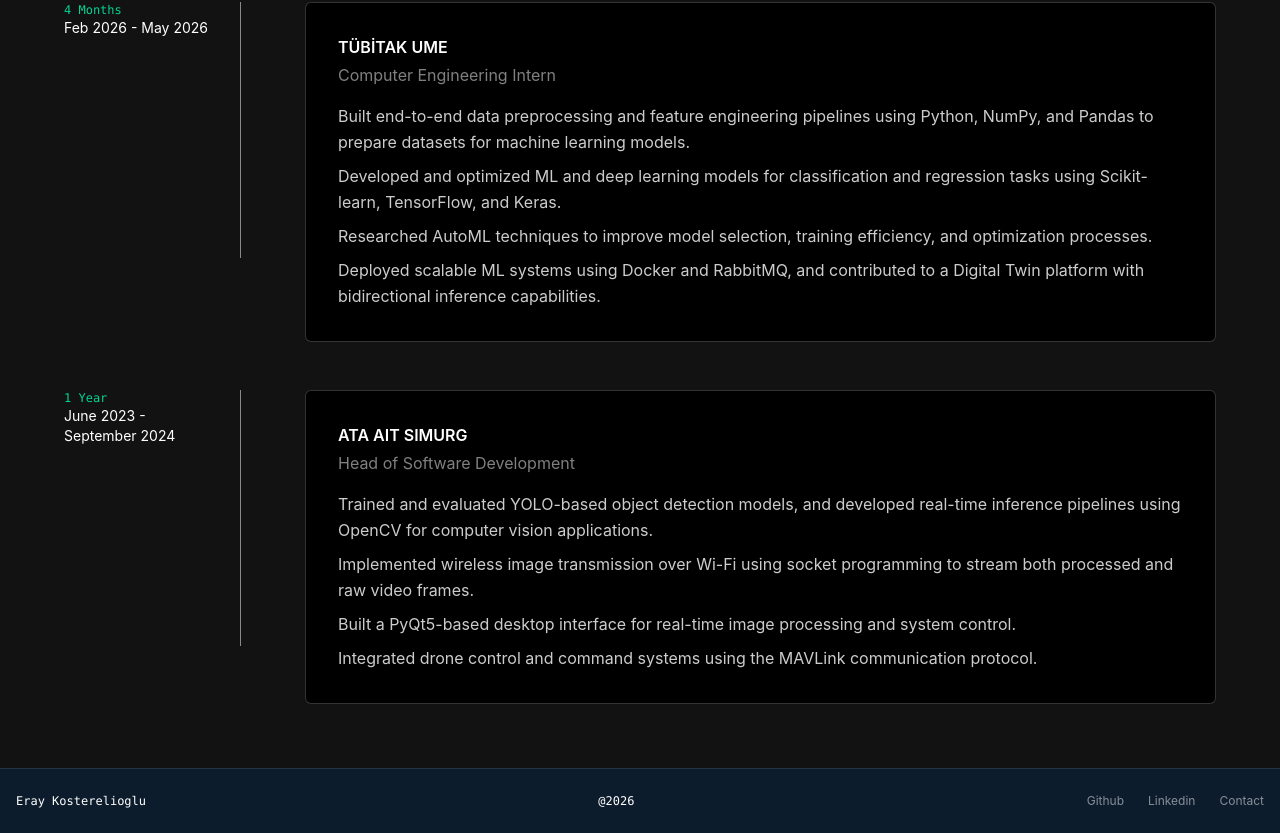
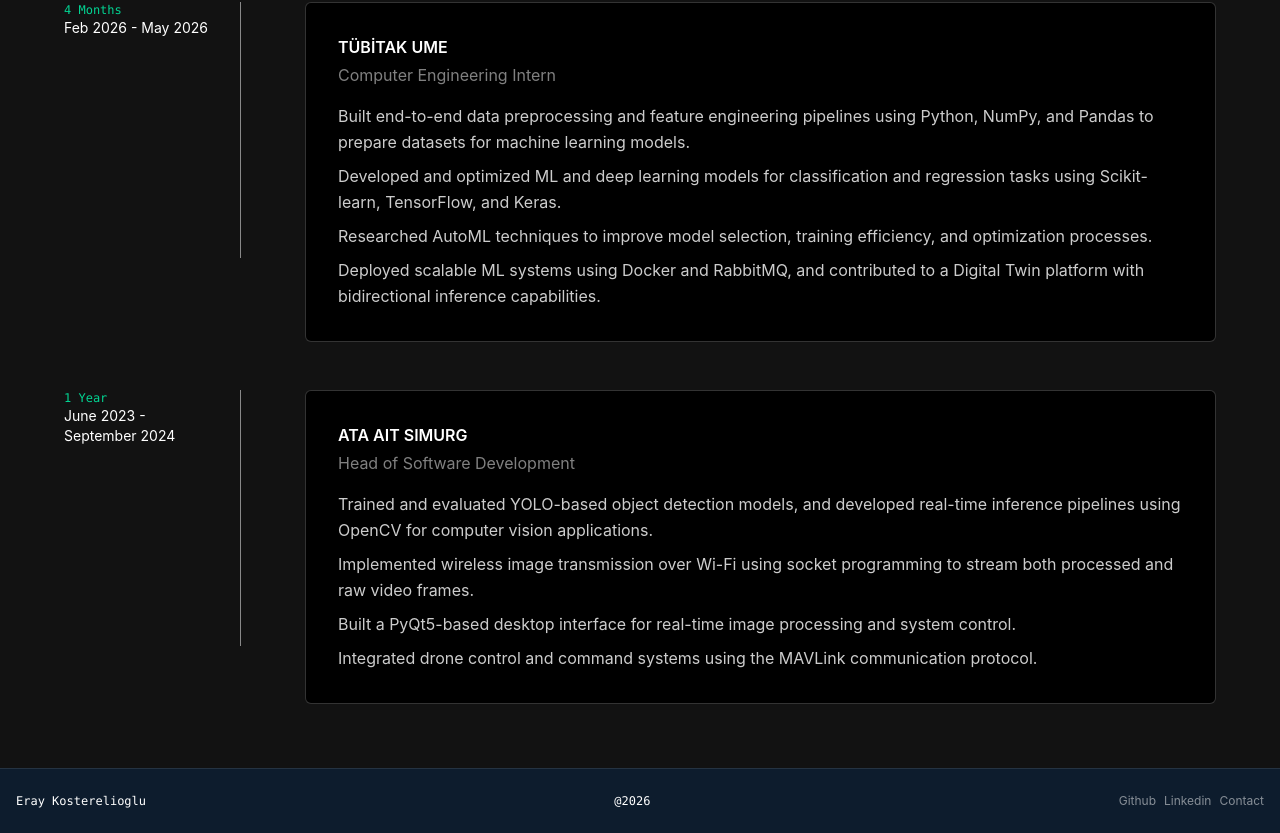
Before and after one commit to eraykstrl/eray-portfolio, a React (Vite) app in the folder eray-portfolio/: page /experience in a window 1280 px wide. Shown: the part 230-1063 px from the top of the page. Built offline with nearby package versions, Linux system fonts and the light colour scheme.

Commit message:
some contact links was linked

```diff
--- a/eray-portfolio/src/components/layout/Footer.jsx
+++ b/eray-portfolio/src/components/layout/Footer.jsx
@@ -12,10 +12,10 @@
         @2026
       </span>
 
-      <div className="flex gap-6 text-white/50 text-xs">
-        <a href="#">Github</a>
-        <a href="#">Linkedin</a>
-        <a href="#">Contact</a>
+      <div className="flex gap-2 text-white/50 text-xs">
+        <a href="www.github.com/eraykstrl">Github</a>
+        <a href="www.linkedin.com/in/eray-kstrl">Linkedin</a>
+        <a href="eray.kostereli@gmail.com">Contact</a>
       </div>
 
     </footer>
```
